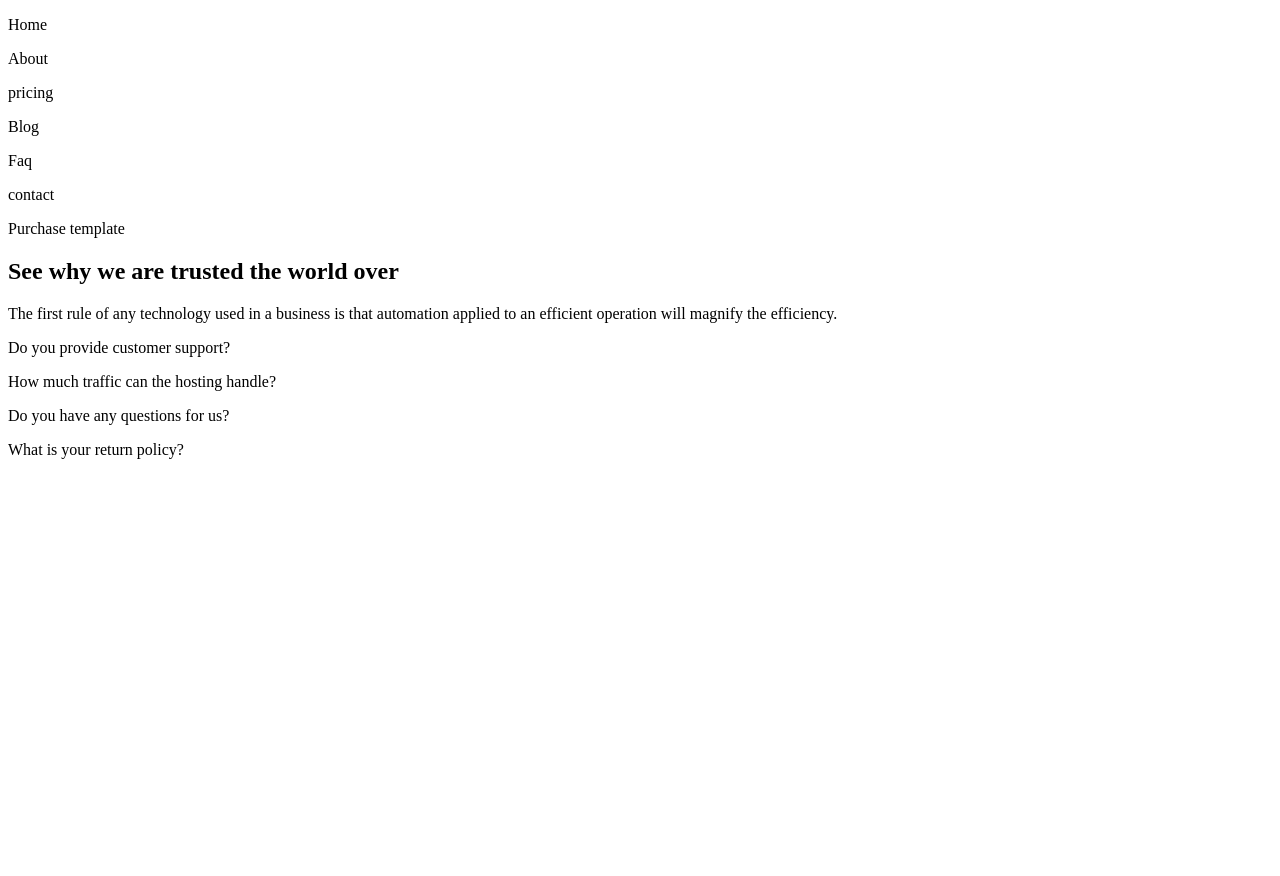
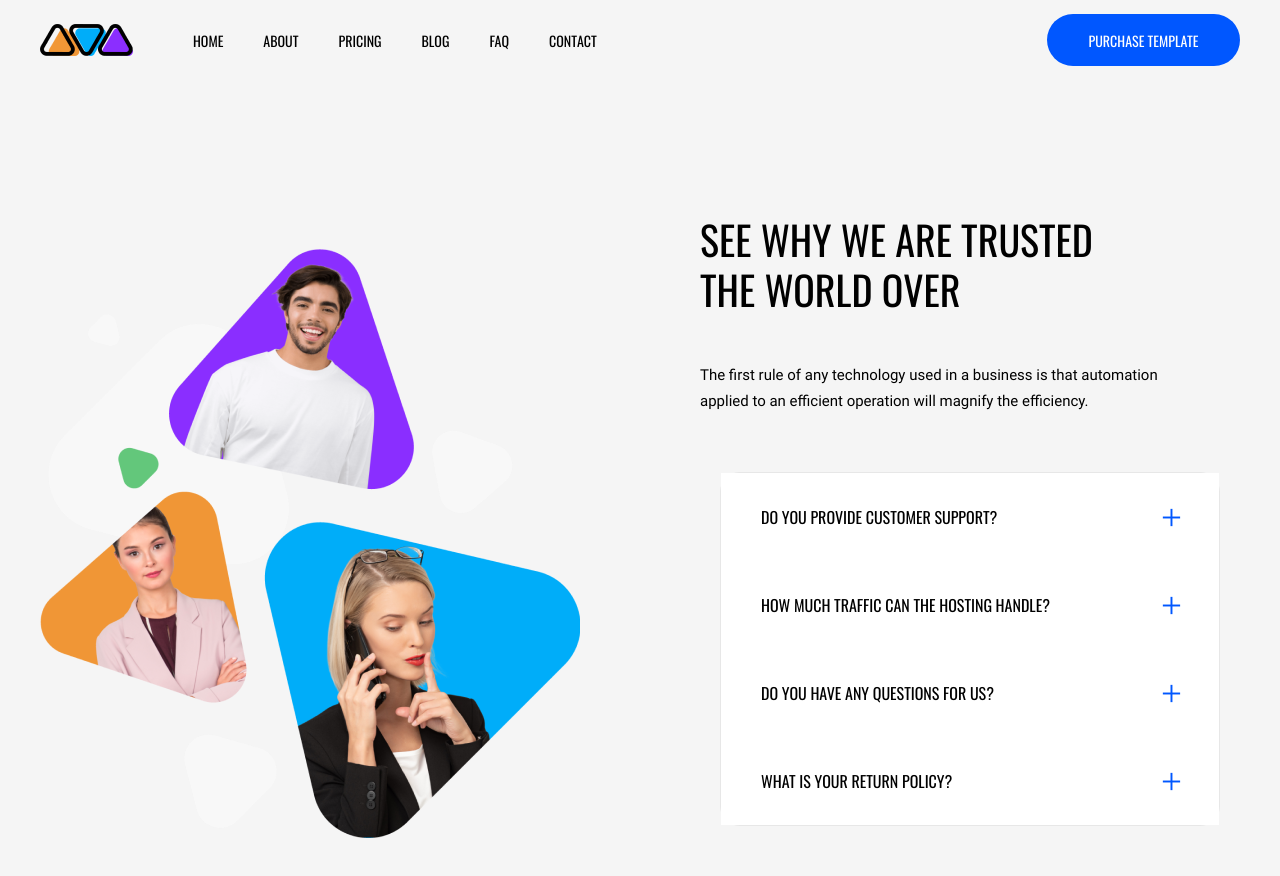
Before and after one commit to KateZzh/digitalmarketingui, a plain HTML site: page index.html in a window 1280 px wide. Before the commit the page ends 800 px from the top, so only its background shows below. Drawn offline with Linux system fonts and the light colour scheme.

Commit message:
add css/scss

```diff
--- a/index.html
+++ b/index.html
@@ -4,10 +4,12 @@
     <meta charset="UTF-8" />
     <meta http-equiv="X-UA-Compatible" content="IE=edge" />
     <meta name="viewport" content="width=device-width, initial-scale=1.0" />
+    <link rel="stylesheet" href="./style.css" />
     <title>Document</title>
   </head>
   <body>
     <header>
+      <div class="wrapper__header">
         <div class="img-logo"></div>
 
         <nav>
@@ -18,17 +20,16 @@
           <p>Faq</p>
           <p>contact</p>
         </nav>
+      </div>
 
       <div class="btn">Purchase template</div>
     </header>
 
     <main>
       <section>
-        <div class="wrapper-img">
         <div class="main-img"></div>
-        </div>
 
-        <div class="wrapper">
+        <div class="wrapper1">
           <div class="main-description">
             <h1>See why we are trusted the world over</h1>
             <p>
@@ -38,6 +39,7 @@
             </p>
           </div>
 
+          <div class="wrapper2">
             <div class="dropdown-list">
               <div class="dropdown-list-el">
                 <p>Do you provide customer support?</p>
@@ -90,6 +92,7 @@
               </div>
             </div>
           </div>
+        </div>
       </section>
     </main>
   </body>
--- a/style.scss
+++ b/style.scss
@@ -15,3 +15,126 @@
   font-family: "Oswald";
   font-style: normal;
 }
+
+body {
+  width: 1200px;
+  margin: 0 auto;
+  background-color: #f5f5f5;
+
+  header {
+    display: flex;
+    justify-content: space-between;
+    align-items: center;
+    height: 80px;
+
+    .wrapper__header {
+      display: flex;
+      align-items: center;
+      column-gap: 60px;
+
+      .img-logo {
+        background-image: url(./assets/img-logo.png);
+        background-repeat: no-repeat;
+        background-size: contain;
+        width: 93px;
+        height: 32px;
+      }
+
+      nav {
+        display: flex;
+        gap: 40px;
+
+        p {
+          font: 400 14px "Oswald";
+          color: #000000;
+          text-transform: uppercase;
+        }
+      }
+    }
+
+    .btn {
+      display: flex;
+      align-items: center;
+      justify-content: center;
+      font: 400 14px "Oswald";
+      color: #ffffff;
+      text-transform: uppercase;
+      background-color: #0057ff;
+      border-radius: 30px;
+      width: 193px;
+      height: 52px;
+    }
+  }
+
+  main {
+    section {
+      display: flex;
+
+      .main-img {
+        background-image: url(./assets/main-img.png);
+        background-repeat: no-repeat;
+        background-size: contain;
+        width: 540px;
+        height: 589px;
+        margin-top: 169px;
+        margin-bottom: 236px;
+      }
+
+      .wrapper1 {
+        padding: 134px 0 0 120px;
+
+        .main-description {
+          h1 {
+            font: 400 40px "Oswald";
+            line-height: 50px;
+            color: #000000;
+            text-transform: uppercase;
+            width: 450px;
+          }
+
+          p {
+            font: 400 15px "Roboto";
+            color: #000000;
+            padding: 48px 0 58px 0;
+            width: 488px;
+            line-height: 26px;
+          }
+        }
+
+        .wrapper2 {
+          border: 1px solid #e7e7e7;
+          border-radius: 20px;
+          width: 500px;
+          margin-left: 20px;
+
+          .dropdown-list {
+            .dropdown-list-el {
+              width: 498px;
+              height: 88px;
+              padding: 0 35px 0 40px;
+              background: #ffffff;
+              border-radius: 0px;
+              display: flex;
+              justify-content: space-between;
+              align-items: center;
+
+              p {
+                font: 400 16px "Oswald";
+                color: #000000;
+                text-transform: uppercase;
+              }
+
+              .dropdown-list-img {
+                background-image: url(./assets/plus.svg);
+                background-repeat: no-repeat;
+                background-size: contain;
+                width: 25px;
+                height: 25px;
+              }
+            }
+          }
+        }
+      }
+    }
+  }
+}
```
Also changed, not shown: assets/plus.svg (added), style.css, 2 other files. Lines whose indentation alone changed are shown as unchanged.
